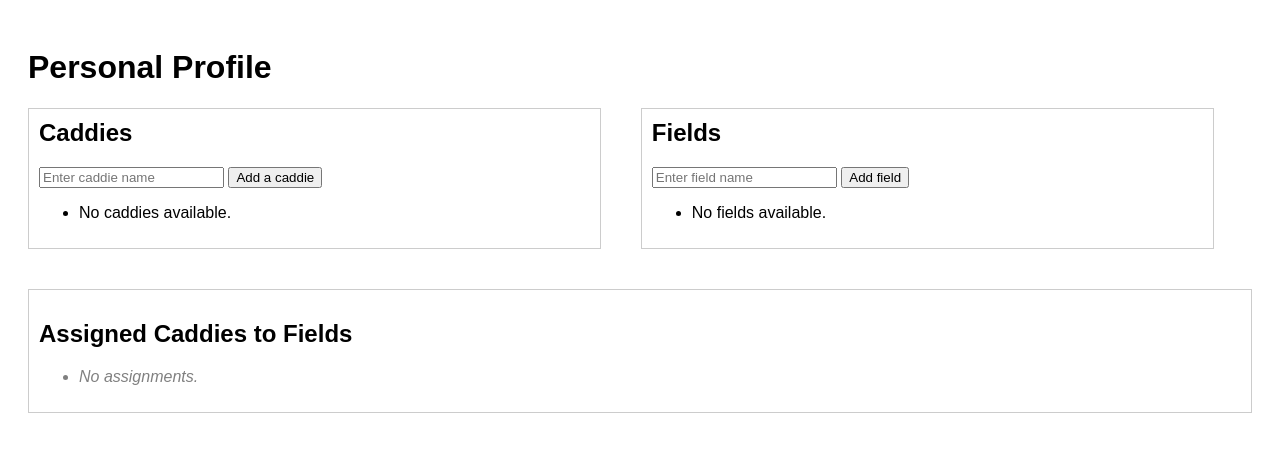
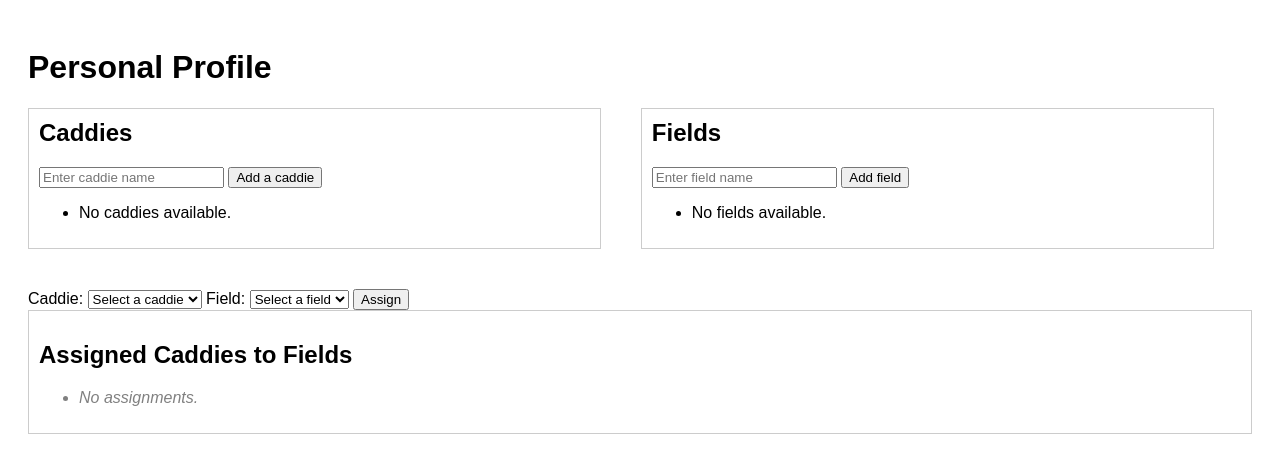
Before and after one commit to oboyle3/Caddie-Universe, a Django app: page /profile/ in a window 1280 px wide. Shown: the top 473 px of the page. Run offline with Django 5.2, Linux system fonts and the light colour scheme; data that the repository does not hold is empty.

Commit message:
you can link caddies and feilds now

```diff
--- a/core/views.py
+++ b/core/views.py
@@ -1,29 +1,39 @@
+from django.db import IntegrityError
 from django.shortcuts import redirect, render
-from .models import ListOfCaddies, Caddie, Field,Assignment
-# Create your views here.
+from .models import Caddie, Field, Assignment
+
 def landing_page(request):
     return render(request, "core/landing.html")
 
 def personal_profile(request):
-    #get the caddies and failds from the database
     caddies = Caddie.objects.all()
     fields = Field.objects.all()
     assignments = Assignment.objects.all()
-    #check if the form was submitted (posst request)
+
     if request.method == 'POST':
-        #get the name value from the submitted form
-        caddiename = request.POST.get('caddiename')
-        #get fieldname value from the submtted form
-        fieldname = request.POST.get('fieldname')
-        if caddiename:
-            #create and save a new Caddie object
-            Caddie.objects.create(name=caddiename)
-            # redirect to the same page
+        if 'caddiename' in request.POST:
+            caddiename = request.POST.get('caddiename')
+            if caddiename:
+                Caddie.objects.create(name=caddiename)
             return redirect('personal_profile')
-        if fieldname:
-            #create and same a new Field object
-            Field.objects.create(name=fieldname)
-            # redirect to same page
+
+        elif 'fieldname' in request.POST:
+            fieldname = request.POST.get('fieldname')
+            if fieldname:
+                Field.objects.create(name=fieldname)
+            return redirect('personal_profile')
+
+        elif 'assign' in request.POST:
+            caddie_id = request.POST.get('caddie_id')
+            field_id = request.POST.get('field_id')
+            try:
+                caddie = Caddie.objects.get(id=caddie_id)
+                field = Field.objects.get(id=field_id)
+                Assignment.objects.create(caddie=caddie, field=field)
+            except (Caddie.DoesNotExist, Field.DoesNotExist):
+                pass
+            except IntegrityError:
+                pass
             return redirect('personal_profile')
 
     return render(request, 'core/personal_user_page.html', {
--- a/templates/core/personal_user_page.html
+++ b/templates/core/personal_user_page.html
@@ -70,7 +70,26 @@
             </ul>
         </div>
     </div>
+     <!-- Assignment Form -->
+    <form method="POST">
+        {% csrf_token %}
+        <label for="caddie">Caddie:</label>
+        <select name="caddie_id" required>
+            <option value="">Select a caddie</option>
+            {% for caddie in caddies %}
+                <option value="{{ caddie.id }}">{{ caddie.name }}</option>
+            {% endfor %}
+        </select>
 
+        <label for="field">Field:</label>
+        <select name="field_id" required>
+            <option value="">Select a field</option>
+            {% for field in fields %}
+                <option value="{{ field.id }}">{{ field.name }}</option>
+            {% endfor %}
+        </select>
+        <button type="submit" name="assign">Assign</button>
+    </form>
     <!-- Assignments Widget -->
     <div class="assignments">
         <h2>Assigned Caddies to Fields</h2>
```
